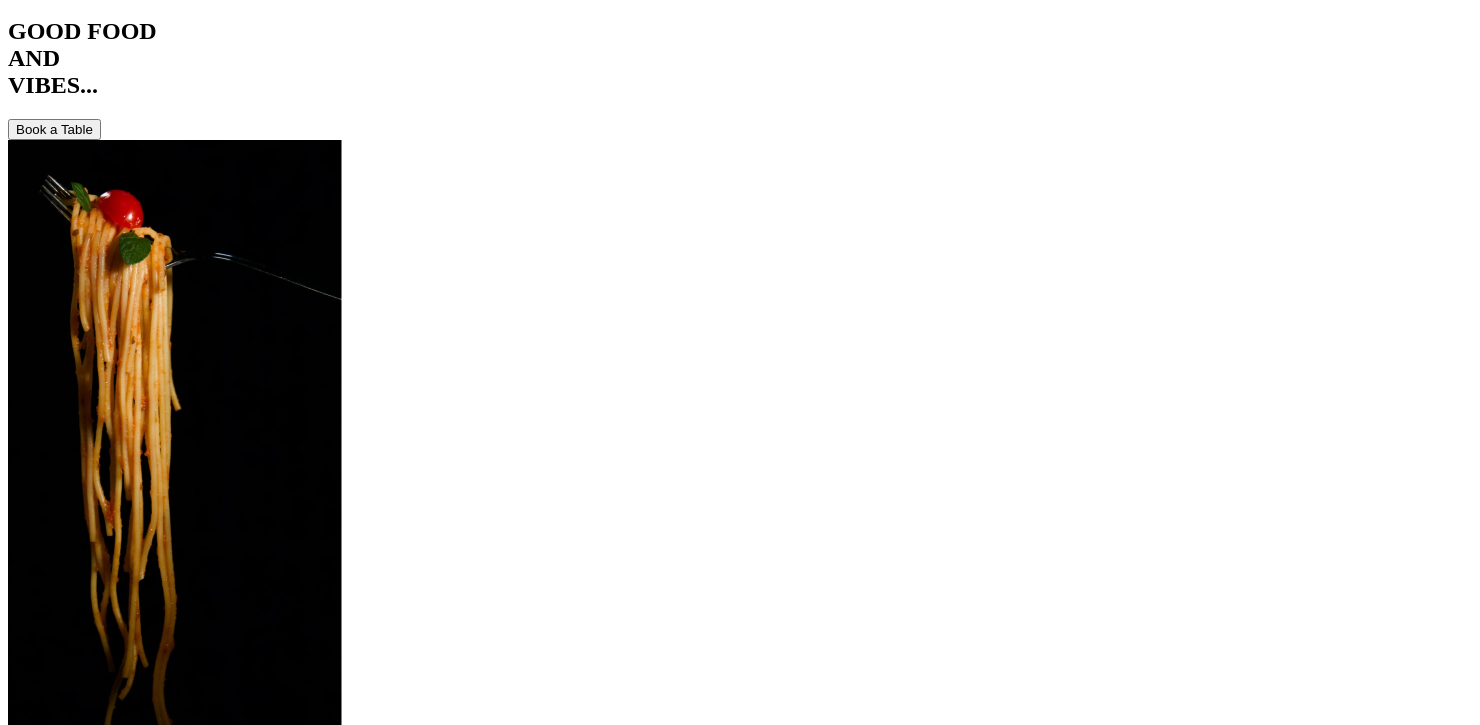
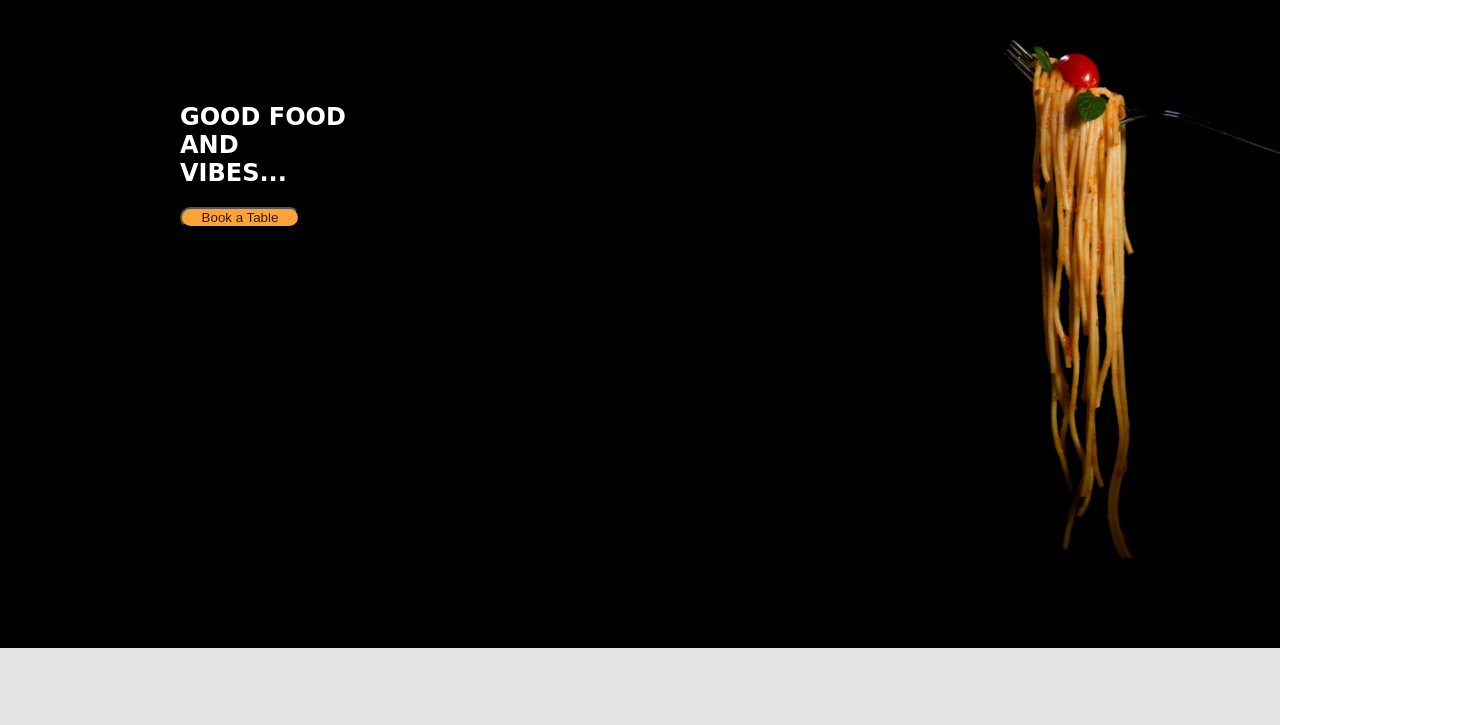
Before and after one commit to sublime247/kushy-kitchen, a plain HTML site: page index.html in a window 1280 px wide. Shown: the part 122-847 px from the top of the page, 1480 px wide, since content can reach past the window. Drawn offline with Linux system fonts and the light colour scheme; a web font is replaced by a local one.

Commit message:
first commit

```diff
--- a/index.html
+++ b/index.html
@@ -3,7 +3,7 @@
      <head>
          <meta charset="UTF-8">
          <meta name="viewport" content="width=device-width initial-scale 1.0">
-         <link rel="stylesheet" href="sun.css">
+         <link rel="stylesheet" href="style.css">
          <style>
             @import url('https://fonts.googleapis.com/css2?family=Henny+Penny&display=swap');
             </style>
--- a/style.css
+++ b/style.css
@@ -1,4 +1,4 @@
-body{
+ body{
     min-height: 100%;
     margin: 0px;
     width: 100%;
```
